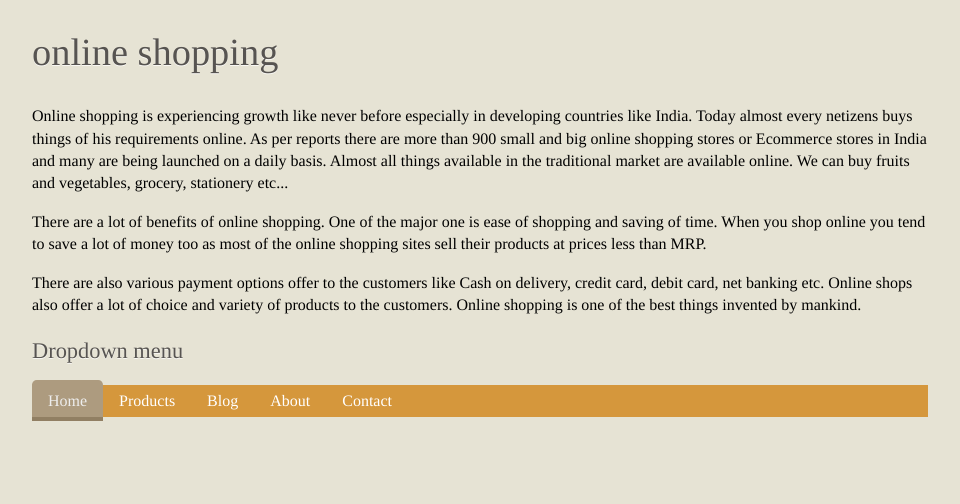
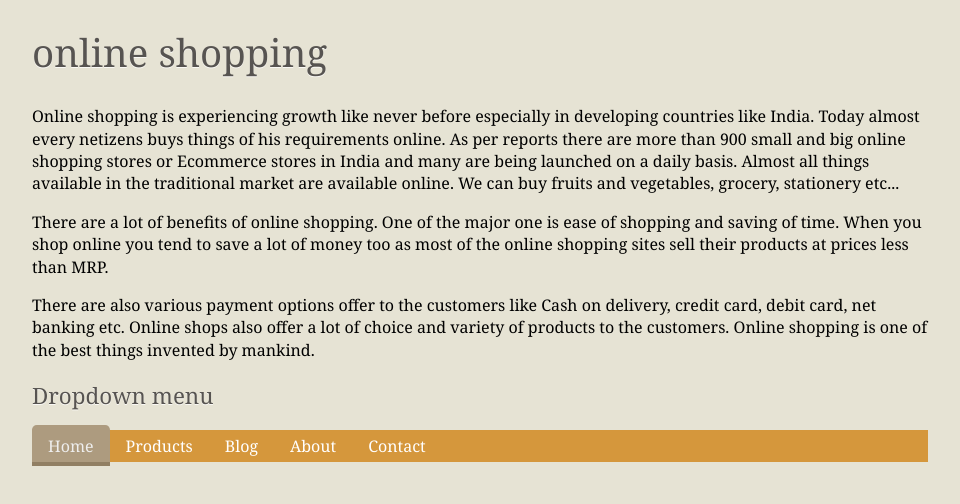
Before and after one commit to shilpashreeha/hello-world, a plain HTML site: page menubar.html in a window 1280 px wide. Shown: the whole page, without its empty margins (160-1120 px from the left). Drawn offline with Linux system fonts and the light colour scheme.

Commit message:
Menubar.html

```diff
--- a/menubar.html
+++ b/menubar.html
@@ -9,7 +9,7 @@
 	}
 
 	body {
-		font: 100% Bangalore, "Kannada Prabha", Times, serif;
+		font: 100% Georgia, "Times of Roman", Times, serif;
 		line-height: 1.4;
 		width: 70%;
 		margin: 0 auto;
```
